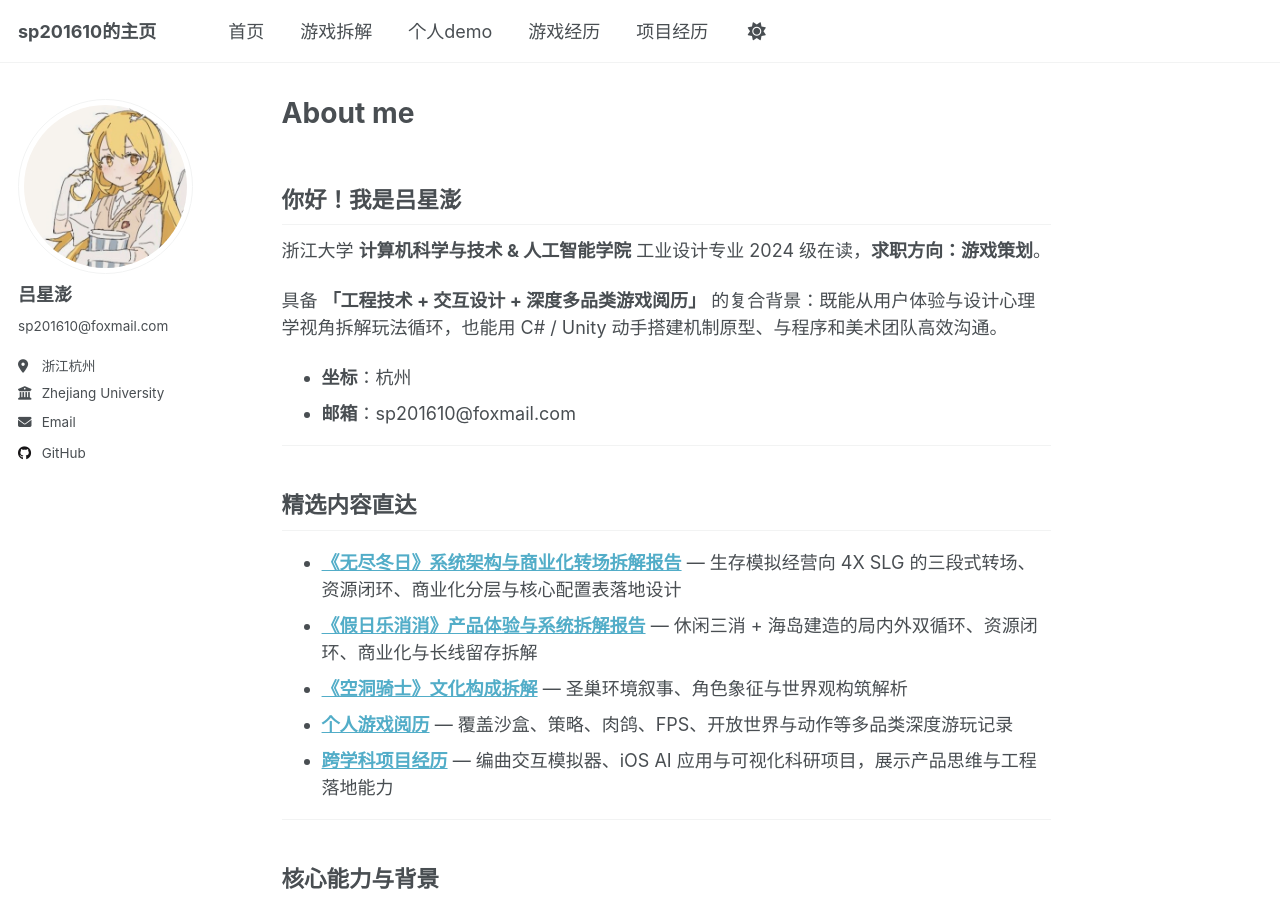
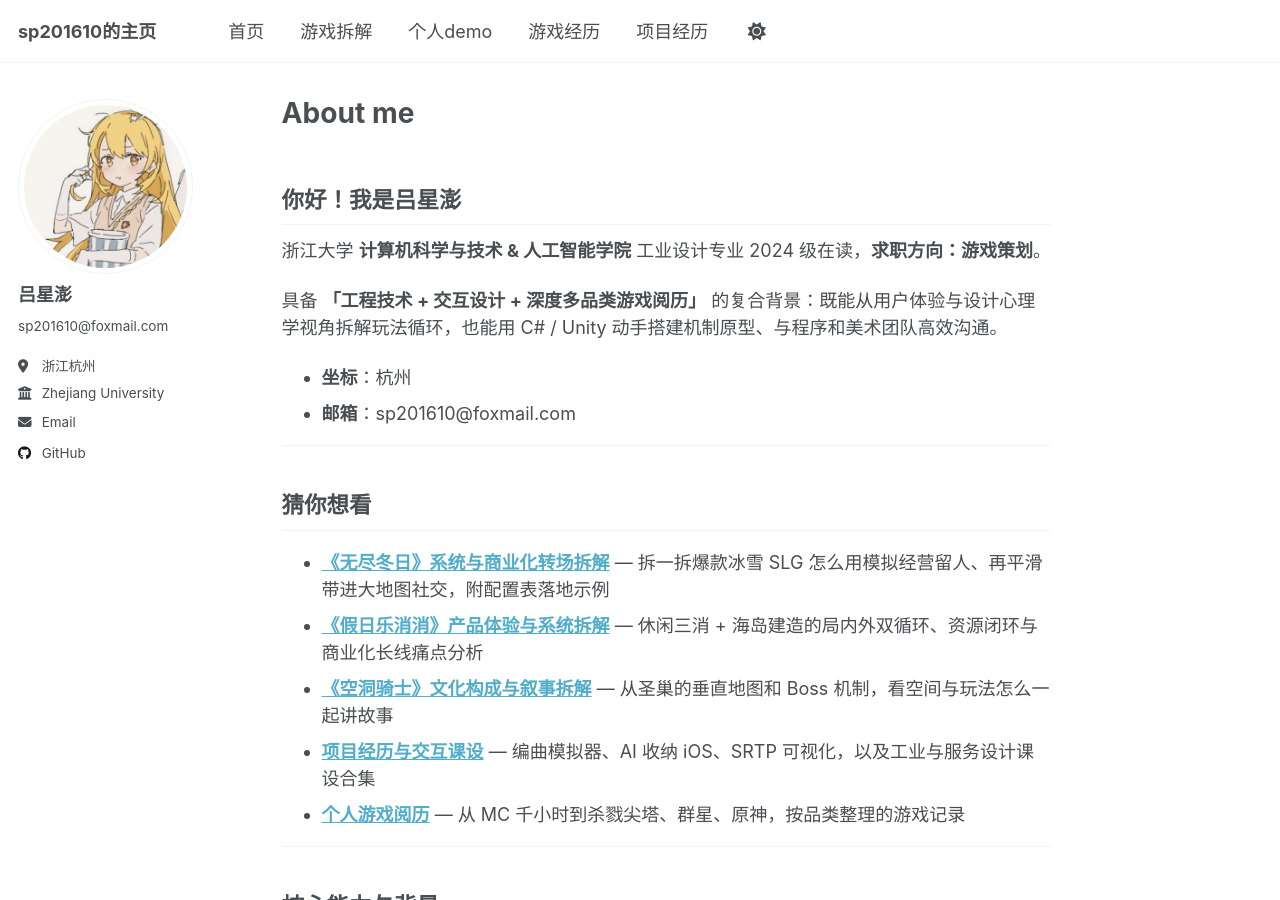
Before and after one commit to sp201610/sp201610.github.io, a Jekyll site: the page built from _pages/about.md, in a window 1280 px wide and 900 px high. Built offline with Jekyll 4.4.1, drawn with Linux system fonts in a browser that asks for light colours.

Commit message:
Restore industrial design projects and refine homepage wording

```diff
--- a/_pages/about.md
+++ b/_pages/about.md
@@ -18,13 +18,13 @@ redirect_from:
 
 ---
 
-## 精选内容直达
+## 猜你想看
 
-- **[《无尽冬日》系统架构与商业化转场拆解报告](/games/wujin)** — 生存模拟经营向 4X SLG 的三段式转场、资源闭环、商业化分层与核心配置表落地设计
-- **[《假日乐消消》产品体验与系统拆解报告](/games/jiari)** — 休闲三消 + 海岛建造的局内外双循环、资源闭环、商业化与长线留存拆解
-- **[《空洞骑士》文化构成拆解](/works/hollow)** — 圣巢环境叙事、角色象征与世界观构筑解析
-- **[个人游戏阅历](/games/)** — 覆盖沙盒、策略、肉鸽、FPS、开放世界与动作等多品类深度游玩记录
-- **[跨学科项目经历](/projects/)** — 编曲交互模拟器、iOS AI 应用与可视化科研项目，展示产品思维与工程落地能力
+- **[《无尽冬日》系统与商业化转场拆解](/games/wujin)** — 拆一拆爆款冰雪 SLG 怎么用模拟经营留人、再平滑带进大地图社交，附配置表落地示例
+- **[《假日乐消消》产品体验与系统拆解](/games/jiari)** — 休闲三消 + 海岛建造的局内外双循环、资源闭环与商业化长线痛点分析
+- **[《空洞骑士》文化构成与叙事拆解](/works/hollow)** — 从圣巢的垂直地图和 Boss 机制，看空间与玩法怎么一起讲故事
+- **[项目经历与交互课设](/projects/)** — 编曲模拟器、AI 收纳 iOS、SRTP 可视化，以及工业与服务设计课设合集
+- **[个人游戏阅历](/games/)** — 从 MC 千小时到杀戮尖塔、群星、原神，按品类整理的游戏记录
 
 ---
 
```
Also changed, not shown: _pages/projects.md (+12 -0 lines).
